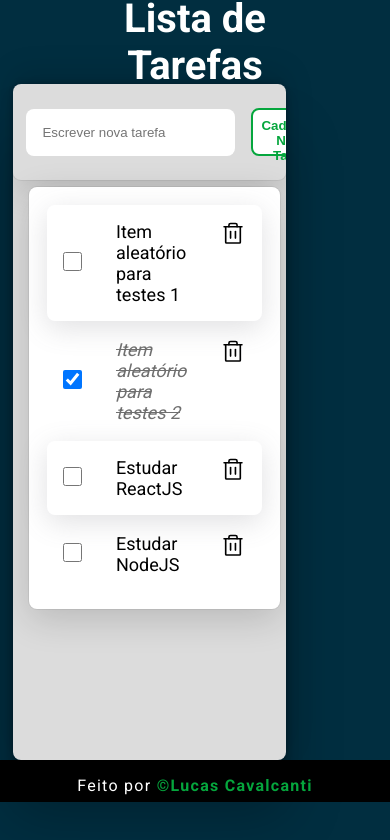
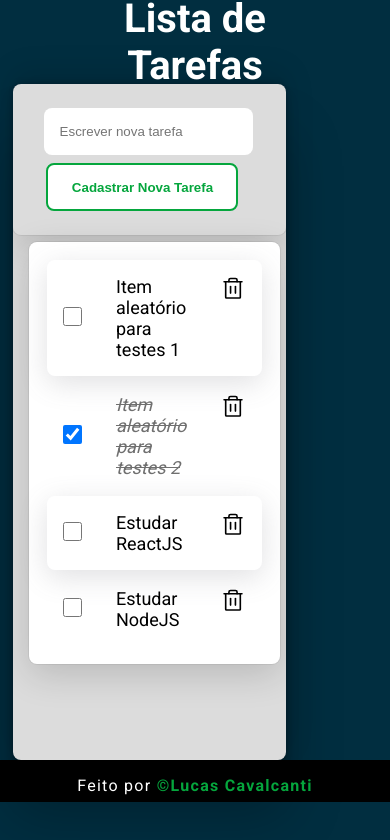
Before and after one commit to lcavalcanti393/ToDo-List, a React (Vite) app: page / in a window 390 px wide. Shown: the top 840 px of the page. Built offline with nearby package versions, Linux system fonts and the light colour scheme.

Commit message:
Finishing the README and giving some adjustments

```diff
--- a/src/App.css
+++ b/src/App.css
@@ -2,7 +2,6 @@
     body {
         overflow-x: hidden;
     }
-
 }
 
 @media (min-height: 900px) {
--- a/src/Components/Table.module.css
+++ b/src/Components/Table.module.css
@@ -82,7 +82,7 @@
 }
 
 .taskHeader button[type=submit]:hover {
-    background: var(--green-200);
+    background: var(--green);
     color: var(--white);
 
     border: 2px solid var(--green);
@@ -133,6 +133,15 @@
         margin: 0 1rem;
         font-size: 12px;
     }
+
+    @media (max-width: 526px) {
+        .taskHeader {
+            flex-direction: column;
+            gap: 0.5rem;
+            flex: 1;
+        }
+
+    }
 }
 
 @media (min-width: 500px){
```
Also changed, not shown: 1 other file (tests, documents, lock files or other folders).
